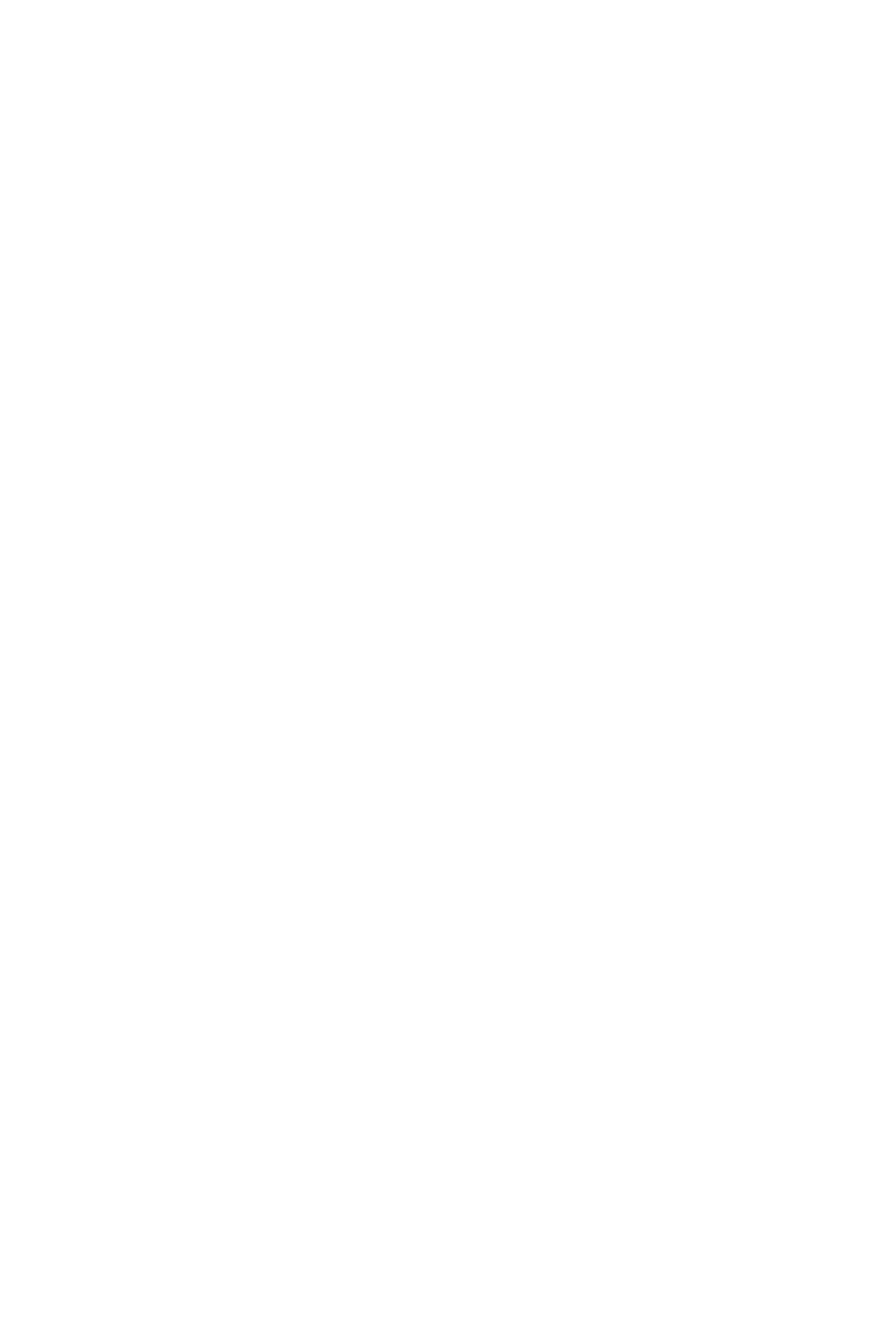
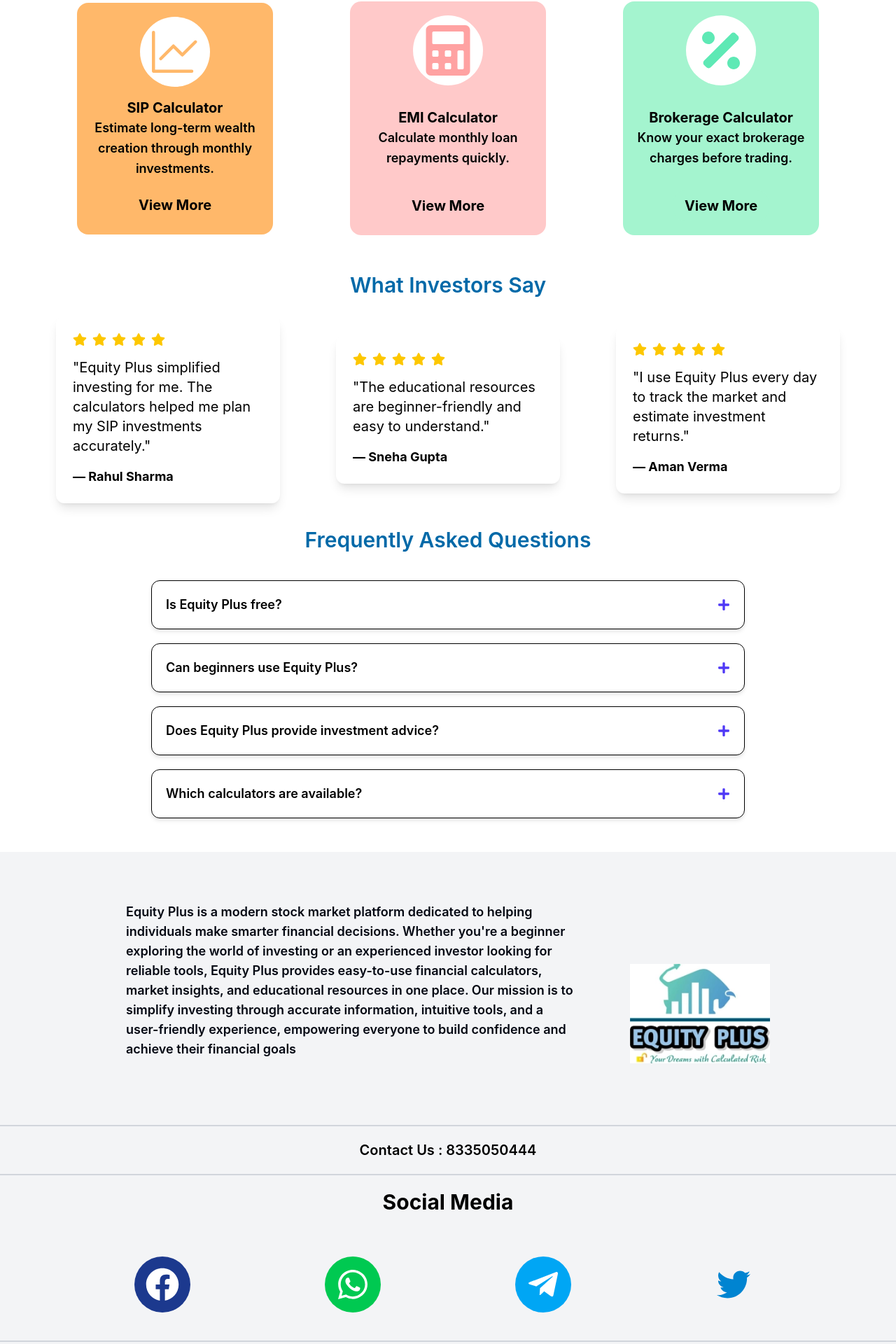
Before and after one commit to zettaweb2026/Equity-plus, a React (Vite) app in the folder frontend/: page / in a window 1280 px wide. Shown: the part 1187-3107 px from the top of the page at 70% size. Before the commit the page ends 1076 px from the top, so only its background shows below. Built offline with nearby package versions, Linux system fonts and the light colour scheme.

Commit message:
friday 3jul

```diff
--- a/frontend/src/App.jsx
+++ b/frontend/src/App.jsx
@@ -6,6 +6,7 @@
 import Contact from "./pages/Contact"
 import Services from "./pages/Services"
 import Sign from "./pages/Sign"
+import Footer from "./shared/Footer"
 function App() {
 
   return (
@@ -19,7 +20,7 @@
          <Route path="/services" element={<Services />} />
          <Route path="/sign" element={<Sign />} />
       </Routes>
-
+    <Footer />
     </>
   )
 }
--- /dev/null
+++ b/frontend/src/components/FAQ.jsx
@@ -0,0 +1,71 @@
+import { useState } from "react";
+import { FaPlus, FaMinus } from "react-icons/fa";
+
+const FAQ = () => {
+  const [open, setOpen] = useState(null);
+
+  const faqs = [
+    {
+      question: "Is Equity Plus free?",
+      answer:
+        "Yes. Most educational resources and calculators are available free of cost.",
+    },
+    {
+      question: "Can beginners use Equity Plus?",
+      answer:
+        "Absolutely. The platform is designed for users of all experience levels.",
+    },
+    {
+      question: "Does Equity Plus provide investment advice?",
+      answer:
+        "No. Equity Plus provides educational content, market information, and financial tools to help users make informed decisions.",
+    },
+    {
+      question: "Which calculators are available?",
+      answer:
+        "SIP, EMI, Brokerage, CAGR, GST, Retirement Planner, and more.",
+    },
+  ];
+
+  const toggleFAQ = (index) => {
+    setOpen(open === index ? null : index);
+  };
+
+  return (
+    <section className="max-w-4xl mx-auto px-6 py-12">
+      <h2 className="text-3xl text-sky-700 font-semibold text-center my-10">
+        Frequently Asked Questions
+      </h2>
+
+      <div className="space-y-5">
+        {faqs.map((faq, index) => (
+          <div
+            key={index}
+            className="border rounded-xl shadow-md overflow-hidden"
+          >
+            <button
+              onClick={() => toggleFAQ(index)}
+              className="w-full flex justify-between items-center p-5 text-left font-semibold text-lg hover:bg-gray-100 transition"
+            >
+              {faq.question}
+
+              {open === index ? (
+                <FaMinus className="text-indigo-600" />
+              ) : (
+                <FaPlus className="text-indigo-600" />
+              )}
+            </button>
+
+            {open === index && (
+              <div className="px-5 pb-5 text-gray-600 leading-7">
+                {faq.answer}
+              </div>
+            )}
+          </div>
+        ))}
+      </div>
+    </section>
+  );
+};
+
+export default FAQ;
--- /dev/null
+++ b/frontend/src/components/Fourhome.jsx
@@ -0,0 +1,35 @@
+import { FaStar } from "react-icons/fa";
+const Fourhome = () => {
+  return (
+    <div className="w-full h-[20vh] flex flex-row items-center justify-evenly">
+     <div className="w-80 bg-white rounded-xl shadow-lg p-6 flex flex-col gap-4 justify-between hover:shadow-2xl hover:-translate-y-2 transition-all duration-300">
+<div className="flex flex-row gap-2 items-center text-yellow-400"><FaStar size={20} />
+    <FaStar size={20} />
+    <FaStar size={20} />
+    <FaStar size={20} />
+    <FaStar size={20} /></div>
+        <h1 className="text-xl">"Equity Plus simplified investing for me. The calculators helped me plan my SIP investments accurately."</h1>
+        <h1 className="text-lg font-bold">— Rahul Sharma</h1>
+      </div>
+        <div className="w-80 bg-white rounded-xl shadow-lg p-6 flex flex-col gap-4 justify-between hover:shadow-2xl hover:-translate-y-2 transition-all duration-300">
+<div className="flex flex-row gap-2 items-center text-yellow-400"><FaStar size={20} />
+    <FaStar size={20} />
+    <FaStar size={20} />
+    <FaStar size={20} />
+    <FaStar size={20} /></div>
+        <h1 className="text-xl">"The educational resources are beginner-friendly and easy to understand."</h1>
+        <h1 className="text-lg font-bold">— Sneha Gupta</h1>
+      </div>
+        <div className="w-80 bg-white rounded-xl shadow-lg p-6 flex flex-col gap-4 justify-between hover:shadow-2xl hover:-translate-y-2 transition-all duration-300">
+<div className="flex flex-row gap-2 items-center text-yellow-400"><FaStar size={20} />
+    <FaStar size={20} />
+    <FaStar size={20} />
+    <FaStar size={20} />
+    <FaStar size={20} /></div>
+        <h1 className="text-xl">"I use Equity Plus every day to track the market and estimate investment returns."</h1>
+        <h1 className="text-lg font-bold">— Aman Verma</h1>
+      </div>
+    </div>
+    );
+}
+export default Fourhome;
--- /dev/null
+++ b/frontend/src/components/Thirhome.jsx
@@ -0,0 +1,26 @@
+import { GoGraph } from "react-icons/go";
+import { FaCalculator , FaPercentage } from "react-icons/fa";
+import { NavLink } from "react-router-dom";
+const Thirhome = () => {
+    return (
+     <div className="w-full h-[40vh] flex flex-row items-center justify-evenly">
+        <div className="p-5 w-70 rounded-2xl bg-orange-300 flex flex-col items-center justify-center gap-4 mt-10">
+        <div className="flex items-center justify-center rounded-full text-7xl size-25 text-orange-300 bg-white"><GoGraph /></div>
+<h1 className="text-xl font-bold text-center">SIP Calculator<br></br><span className="font-semibold text-lg">Estimate long-term wealth creation through monthly investments.</span></h1>
+<NavLink to="/calculators" className="bg-orange-300 text-xl font-bold px-4 py-2 rounded-2xl hover:bg-orange-400 transition duration-300">View More</NavLink>
+</div>
+ <div className="p-5 w-70 rounded-2xl bg-red-200 flex flex-col items-center justify-center gap-8 mt-10">
+        <div className="flex items-center justify-center rounded-full text-7xl size-25 text-red-300 bg-white"><FaCalculator /></div>
+<h1 className="text-xl font-bold text-center">EMI Calculator<br></br><span className="font-semibold text-lg">Calculate monthly loan repayments quickly.</span></h1>
+<NavLink to="/calculators" className="bg-red-200 text-xl font-bold px-4 py-2 rounded-2xl hover:bg-red-400 transition duration-300">View More</NavLink>
+</div>
+ <div className="p-5 w-70 rounded-2xl bg-emerald-200 flex flex-col items-center justify-center gap-8 mt-10">
+        <div className="flex items-center justify-center rounded-full text-7xl size-25 text-emerald-300 bg-white"><FaPercentage /></div>
+<h1 className="text-xl font-bold text-center">Brokerage Calculator<br></br><span className="font-semibold text-lg">Know your exact brokerage charges before trading.</span></h1>
+<NavLink to="/calculators" className="bg-emerald-200 text-xl font-bold px-4 py-2 rounded-2xl hover:bg-emerald-400 transition duration-300">View More</NavLink>
+</div>
+        </div>
+
+    );
+}
+export default Thirhome;
--- a/frontend/src/pages/Home.jsx
+++ b/frontend/src/pages/Home.jsx
@@ -1,11 +1,20 @@
+import FAQ from "../components/FAQ";
+import Fourhome from "../components/Fourhome";
 import Herohome from "../components/Herohome";
 import Sechome from "../components/Sechome";
+import Thirhome from "../components/Thirhome";
 const Home = () => {
     return (
         <div className="min-h-screen w-full">
            <Herohome />
            <h1 className="text-3xl text-sky-700 font-semibold text-center my-8">Today's Market Review</h1>
            <Sechome />
+           <h1 className="text-3xl text-sky-700 font-semibold text-center my-8">Powerful Financial Calculators</h1>
+           <Thirhome />
+            <h1 className="text-3xl text-sky-700 font-semibold text-center my-20">What Investors Say</h1>
+            <Fourhome />
+        <FAQ />
+
         </div>
     );
 }
--- /dev/null
+++ b/frontend/src/shared/Footer.jsx
@@ -0,0 +1,29 @@
+import logo from "../assets/images/logo.webp";
+import { FaFacebook , FaWhatsapp , FaTelegramPlane , FaTwitter } from "react-icons/fa";
+const Footer = () => {
+    return (
+        <div className="w-full min-h-screen flex flex-col items-center justify-center bg-gray-100">
+          <div className="w-full h-[40vh] border-b-2 border-gray-300 flex flex-row items-center justify-center gap-20">
+              <div className="h-full flex justify-center w-[50%]">
+               <p className="text-lg text-gray-950 font-semibold">Equity Plus is a modern stock market platform dedicated to helping individuals make smarter financial decisions. Whether you're a beginner exploring the world of investing or an experienced investor looking for reliable tools, Equity Plus provides easy-to-use financial calculators, market insights, and educational resources in one place. Our mission is to simplify investing through accurate information, intuitive tools, and a user-friendly experience, empowering everyone to build confidence and achieve their financial goals</p>
+              </div>
+            <img src={logo} alt="Logo" className="h-50 w-50 object-contain" />
+               </div>
+<h1 className="w-full p-5 border-b-2 text-xl font-semibold border-gray-300  text-center">Contact Us : 8335050444</h1>
+<h1 className="w-full p-5 text-3xl font-bold  text-center">Social Media</h1>
+
+<div className="w-full h-[20vh] flex flex-row items-center justify-evenly">
+
+    <a href="https://www.facebook.com/Equity-Plus-100119508964416/" className="flex items-center justify-center rounded-full text-5xl size-20 bg-blue-900 text-white"><FaFacebook /></a>
+ <a href="https://chat.whatsapp.com/Ei4WP3Xoj4U7BIsM9grpuG" className="flex items-center justify-center rounded-full text-5xl size-20 bg-green-500 text-white"><FaWhatsapp /></a>
+  <a href="https://t.me/equitypluskolkata" className="flex items-center justify-center rounded-full text-5xl size-20 bg-sky-500 text-white"><FaTelegramPlane /></a>
+   <a href="https://twitter.com/KolkataDa?s=08" className="flex items-center justify-center rounded-full text-5xl size-20  text-sky-600"><FaTwitter /></a>
+
+</div>
+<h1 className="w-full text-gray-800 border-t-2 text-xl font-semibold border-gray-300  text-center">Copyright © 2025 Equity Plus - All Rights Reserved.</h1>
+
+
+               </div>
+    );
+}
+export default Footer;
```
